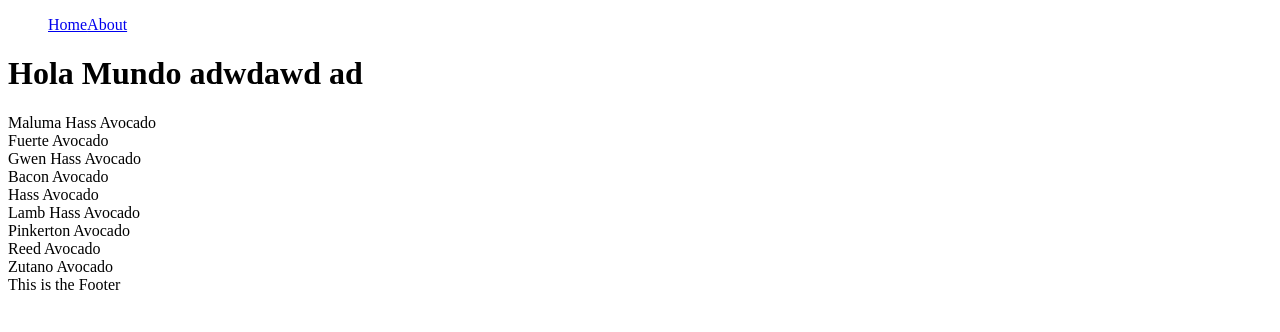
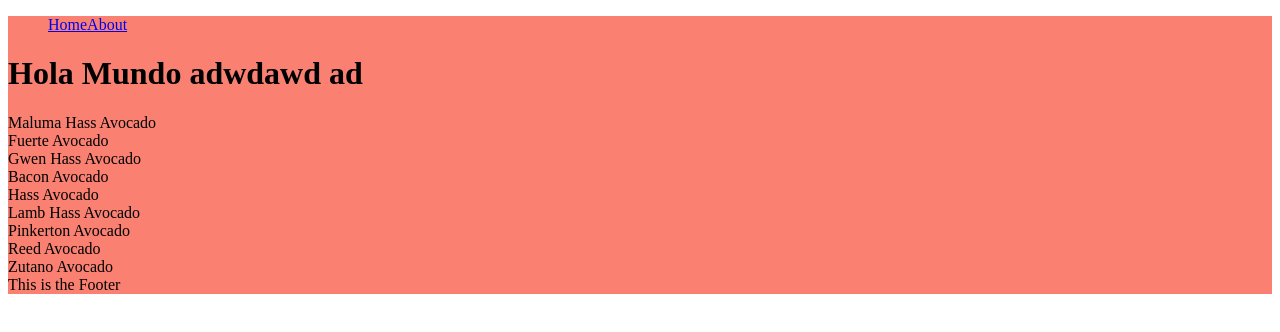
Before and after one commit to yeisondiseno/curso_NextJS_Platzi, a Next.js app: page / in a window 1280 px wide. Shown: the top 332 px of the page. Built offline with nearby package versions, Linux system fonts and the light colour scheme.

Commit message:
Y.Montoya: styles

```diff
--- /dev/null
+++ b/components/Layout/Layout.module.css
@@ -0,0 +1,4 @@
+
+.container {
+  background-color: salmon;
+}
--- a/components/Layout/Layout.tsx
+++ b/components/Layout/Layout.tsx
@@ -1,15 +1,27 @@
 import { FC } from 'react'
+import styles from './Layout.module.css'
 // components
 import Navbar from '@components/Navbar/Navbar'
 
 const Layout: FC = ({ children }) => {
 	return (
-		<main>
+		<main
+			// className='container'
+			className={styles.container}
+		>
 			<Navbar />
 			{children}
 			<footer>
 				This is the Footer
 			</footer>
+			{/* otra forma */}
+			{/* <style jsx>
+				{`
+					.container {
+						background-color: salmon
+					}
+				`}
+			</style> */}
 		</main>
 	)
 }
--- a/pages/_app.tsx
+++ b/pages/_app.tsx
@@ -1,6 +1,8 @@
 import { AppProps } from 'next/app'
+// import '../style.css' // global css
 // components
 import Layout from '@components/Layout/Layout'
+
 
 function MyApp({ Component, pageProps }: AppProps) {
   // aquí se pueden inyectar los context, providers o layout
```
